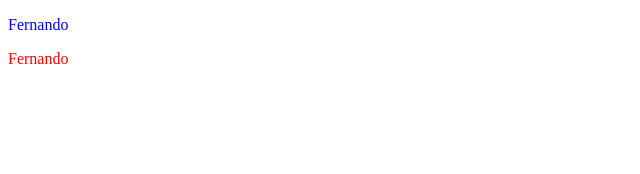
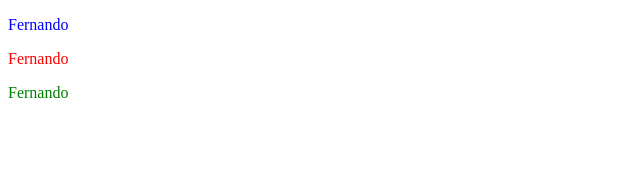
Before and after one commit to nandouluna/AngularExample, an Angular app: page / in a window 1280 px wide. Shown: the top 174 px of the page, without its empty margins (0-640 px from the left). Built offline with nearby package versions, Linux system fonts and the light colour scheme.

Commit message:
Se agrega texto verde

```diff
--- a/src/app/app.component.html
+++ b/src/app/app.component.html
@@ -1,2 +1,3 @@
 <p style="color: blue;">Fernando</p>
 <p style="color: red;">Fernando</p>
+<p style="color: green;">Fernando</p>
```
